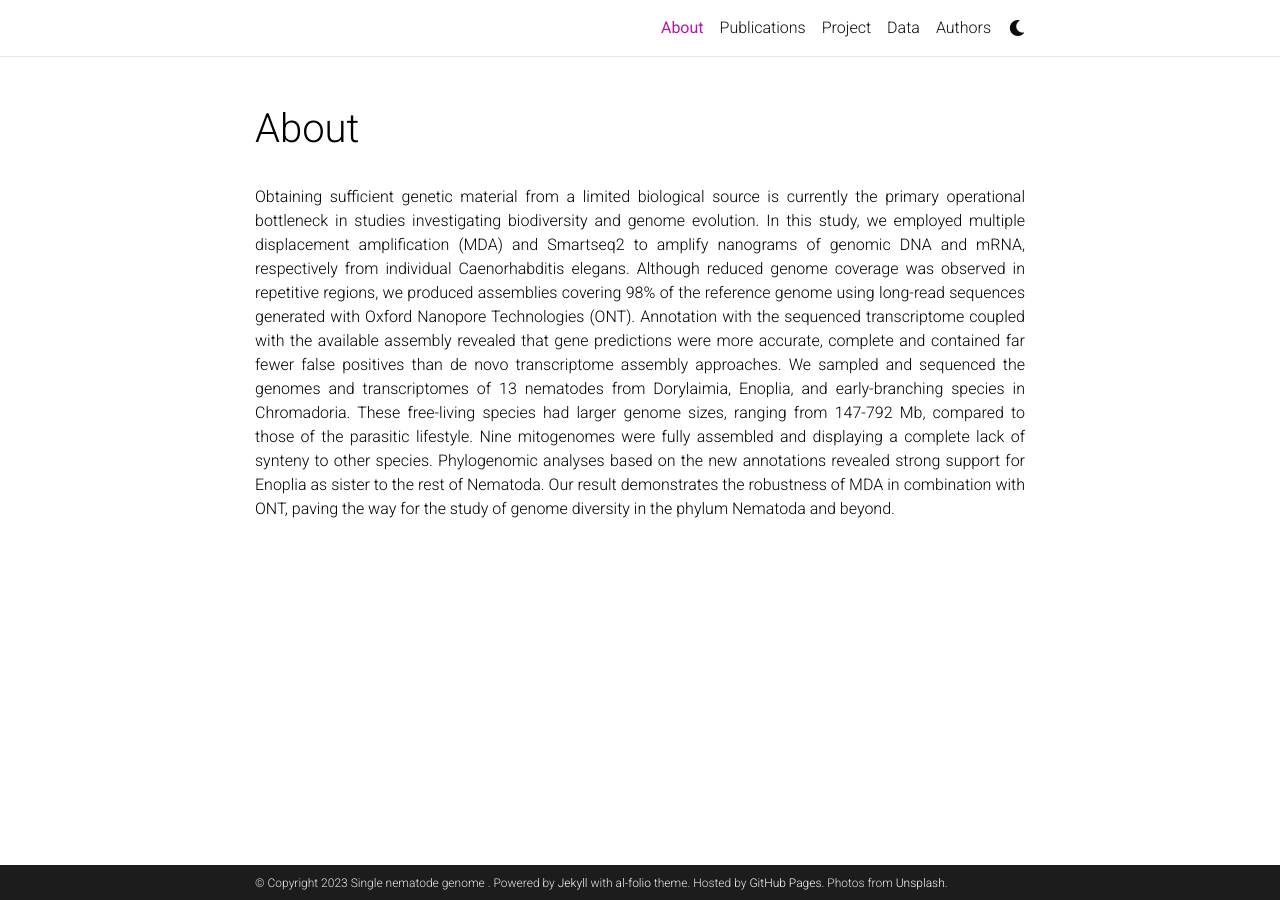
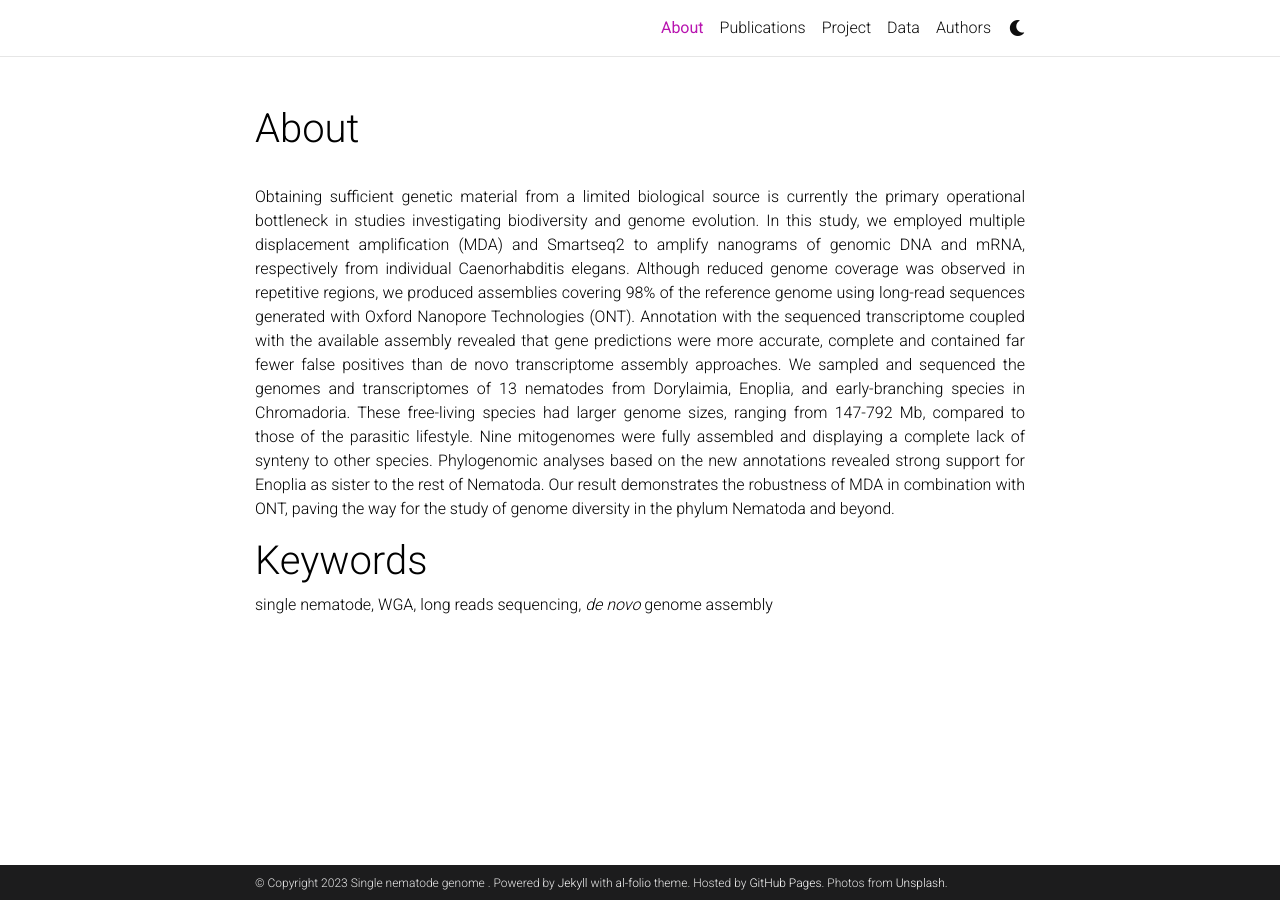
Before and after one commit to YiChienLee1010/Single-nematode-genome, a Jekyll site: the page built from _pages/about.md, in a window 1280 px wide. Built offline with Jekyll 4.4.1, drawn with Linux system fonts in a browser that asks for light colours; comment, search, counter and statistics services are not loaded; a style sheet for code colours, icons or effects is not loaded.

Commit message:
Update about.md

```diff
--- a/_pages/about.md
+++ b/_pages/about.md
@@ -11,3 +11,6 @@ social: true  # includes social icons at the bottom of the page
 
 Obtaining sufficient genetic material from a limited biological source is currently the primary operational bottleneck in studies investigating biodiversity and genome evolution. In this study, we employed multiple displacement amplification (MDA) and Smartseq2 to amplify nanograms of genomic DNA and mRNA, respectively from individual Caenorhabditis elegans. Although reduced genome coverage was observed in repetitive regions, we produced assemblies covering 98% of the reference genome using long-read sequences generated with Oxford Nanopore Technologies (ONT). Annotation with the sequenced transcriptome coupled with the available assembly revealed that gene predictions were more accurate, complete and contained far fewer false positives than de novo transcriptome assembly approaches. We sampled and sequenced the genomes and transcriptomes of 13 nematodes from Dorylaimia, Enoplia, and early-branching species in Chromadoria. These free-living species had larger genome sizes, ranging from 147-792 Mb, compared to those of the parasitic lifestyle. Nine mitogenomes were fully assembled and displaying a complete lack of synteny to other species. Phylogenomic analyses based on the new annotations revealed strong support for Enoplia as sister to the rest of Nematoda. Our result demonstrates the robustness of MDA in combination with ONT, paving the way for the study of genome diversity in the phylum Nematoda and beyond.
 {: .text-justify}
+
+# Keywords
+single nematode, WGA, long reads sequencing,  *de novo* genome assembly
```
